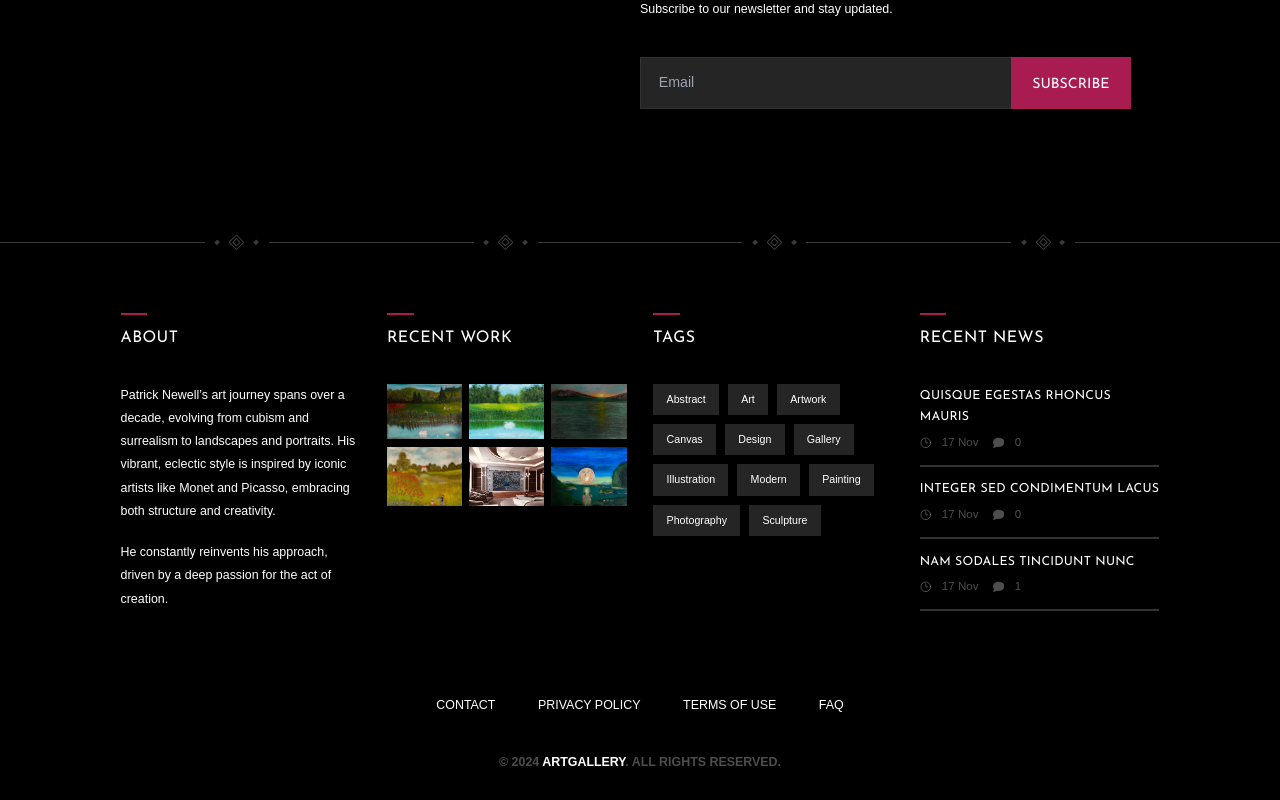
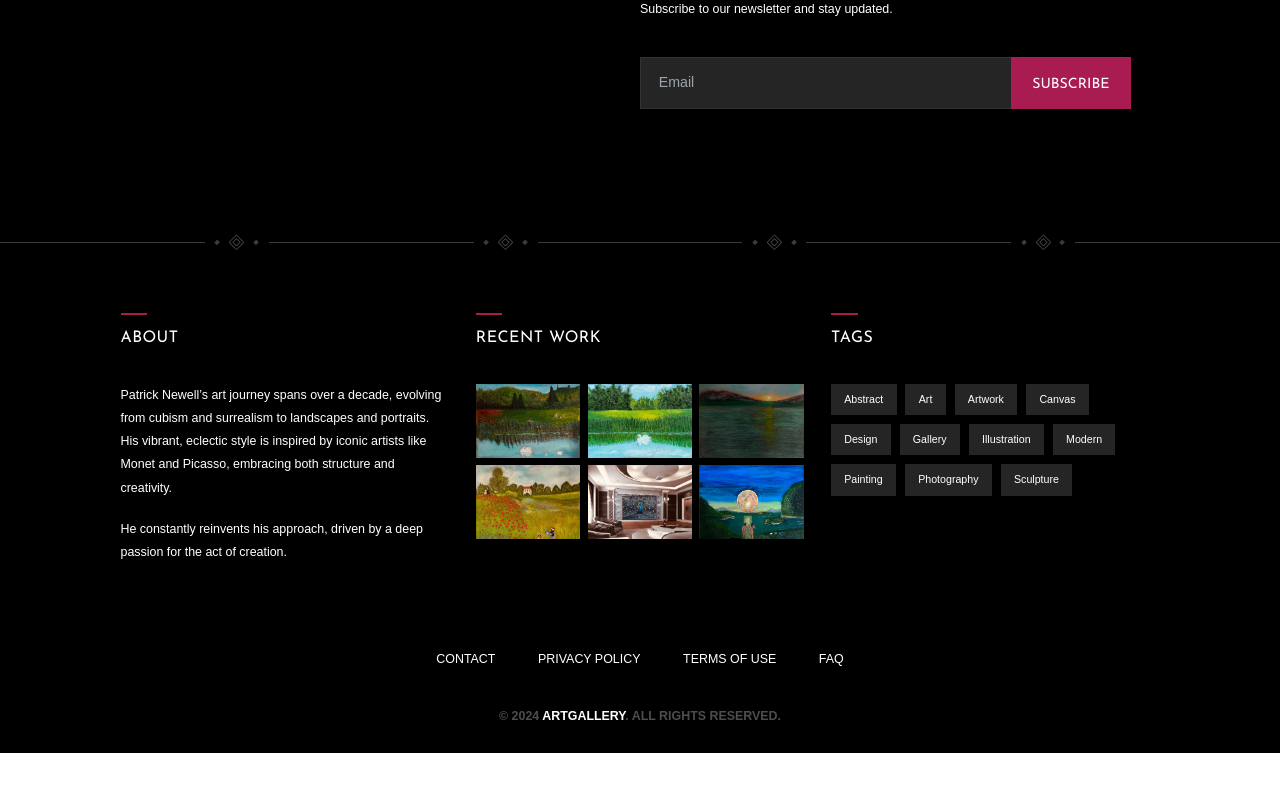
Before and after one commit to Yamin39/art-in-da-place, a React (Vite) app: page / in a window 1280 px wide. Shown: the part 8601-9401 px from the top of the page. After the commit the page ends 9354 px from the top, so only its background shows below. Built offline with nearby package versions, Linux system fonts and the light colour scheme; a web font is replaced by a local one.

Commit message:
removed recent news from footer

```diff
--- a/src/components/shared/Footer/Footer.jsx
+++ b/src/components/shared/Footer/Footer.jsx
@@ -1,6 +1,5 @@
 import { FaSquareFull } from "react-icons/fa";
-import { FaComment } from "react-icons/fa6";
-import { LuClock3, LuLink } from "react-icons/lu";
+import { LuLink } from "react-icons/lu";
 import { RxBoxModel } from "react-icons/rx";
 import recentArt1 from "../../../assets/recent/recent-1.jpg";
 import recentArt2 from "../../../assets/recent/recent-2.jpg";
@@ -12,11 +11,6 @@ import recentArt6 from "../../../assets/recent/recent-6.jpg";
 const Footer = () => {
   const tags = ["Abstract", "Art", "Artwork", "Canvas", "Design", "Gallery", "Illustration", "Modern", "Painting", "Photography", "Sculpture"];
   const recentImages = [recentArt1, recentArt2, recentArt3, recentArt4, recentArt5, recentArt6];
-  const recentNews = [
-    { id: 1, title: "Quisque egestas rhoncus mauris", date: "17 Nov", comment: 0 },
-    { id: 2, title: "Integer sed condimentum lacus", date: "17 Nov", comment: 0 },
-    { id: 3, title: "Nam sodales tincidunt nunc", date: "17 Nov", comment: 1 },
-  ];
 
   return (
     <footer>
@@ -43,7 +37,7 @@ const Footer = () => {
         <div className="hidden md:block w-[33%] h-[0.05rem] bg-[#464646d7]"></div>
       </div>
 
-      <div className="max-w-[73.125rem] w-11/12 md:w-10/12 mx-auto grid gap-[1.875rem] grid-cols-1 sm:grid-cols-2 md:grid-cols-4 mt-12">
+      <div className="max-w-[73.125rem] w-11/12 md:w-10/12 mx-auto grid gap-[1.875rem] grid-cols-1 sm:grid-cols-2 md:grid-cols-3 mt-12">
         <div>
           <div>
             <div className="w-[1.875rem] h-[0.125rem] bg-secondary-color"></div>
@@ -95,34 +89,6 @@ const Footer = () => {
             ))}
           </div>
         </div>
-
-        <div>
-          <div>
-            <div className="w-[1.875rem] h-[0.125rem] bg-secondary-color"></div>
-            <h4 className="mt-4 mb-10 font-josefin text-lg tracking-[0.0313rem] leading-[1.2] uppercase">Recent News</h4>
-          </div>
-
-          <div className="space-y-3">
-            {recentNews.map((news) => (
-              <div key={news?.id} className="pb-[0.9375rem] mb-[0.625rem] border-b-[0.1875rem] border-double border-[#333333] duration-300 hover:border-white">
-                <a href="#" className="mb-[0.4375rem] text-sm leading-5 uppercase font-josefin tracking-[0.0156rem] hover:text-secondary-color duration-300">
-                  {news?.title}
-                </a>
-
-                <ul className="text-[0.8125rem] text-[#ffffff4d] flex items-center gap-4 mt-2">
-                  <li className="flex items-center gap-3">
-                    <LuClock3 />
-                    <p>{news?.date}</p>
-                  </li>
-                  <li className="flex items-center gap-3">
-                    <FaComment />
-                    <p>{news?.comment}</p>
-                  </li>
-                </ul>
-              </div>
-            ))}
-          </div>
-        </div>
       </div>
 
       <div className="pt-24 pb-7">
```
